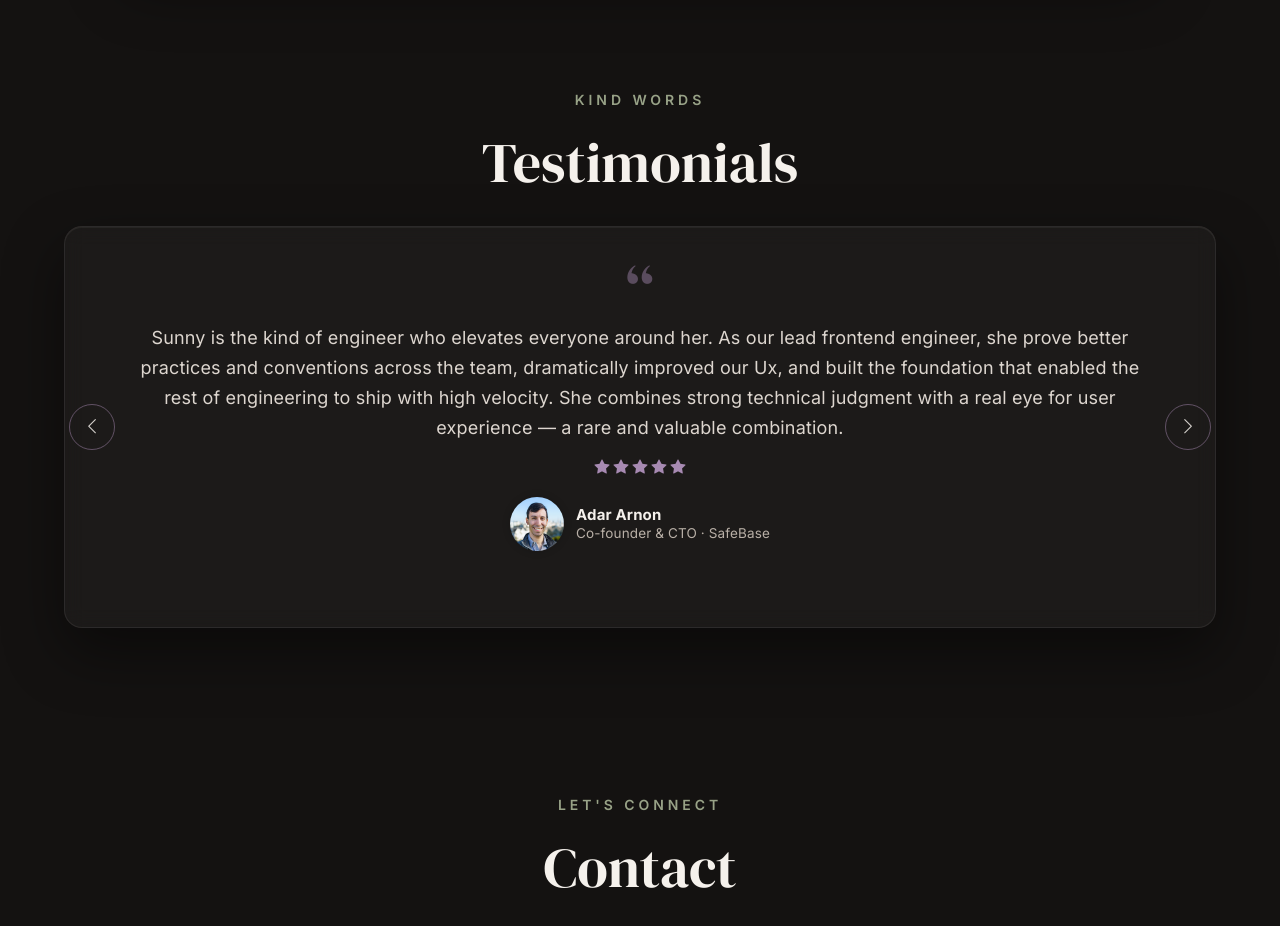
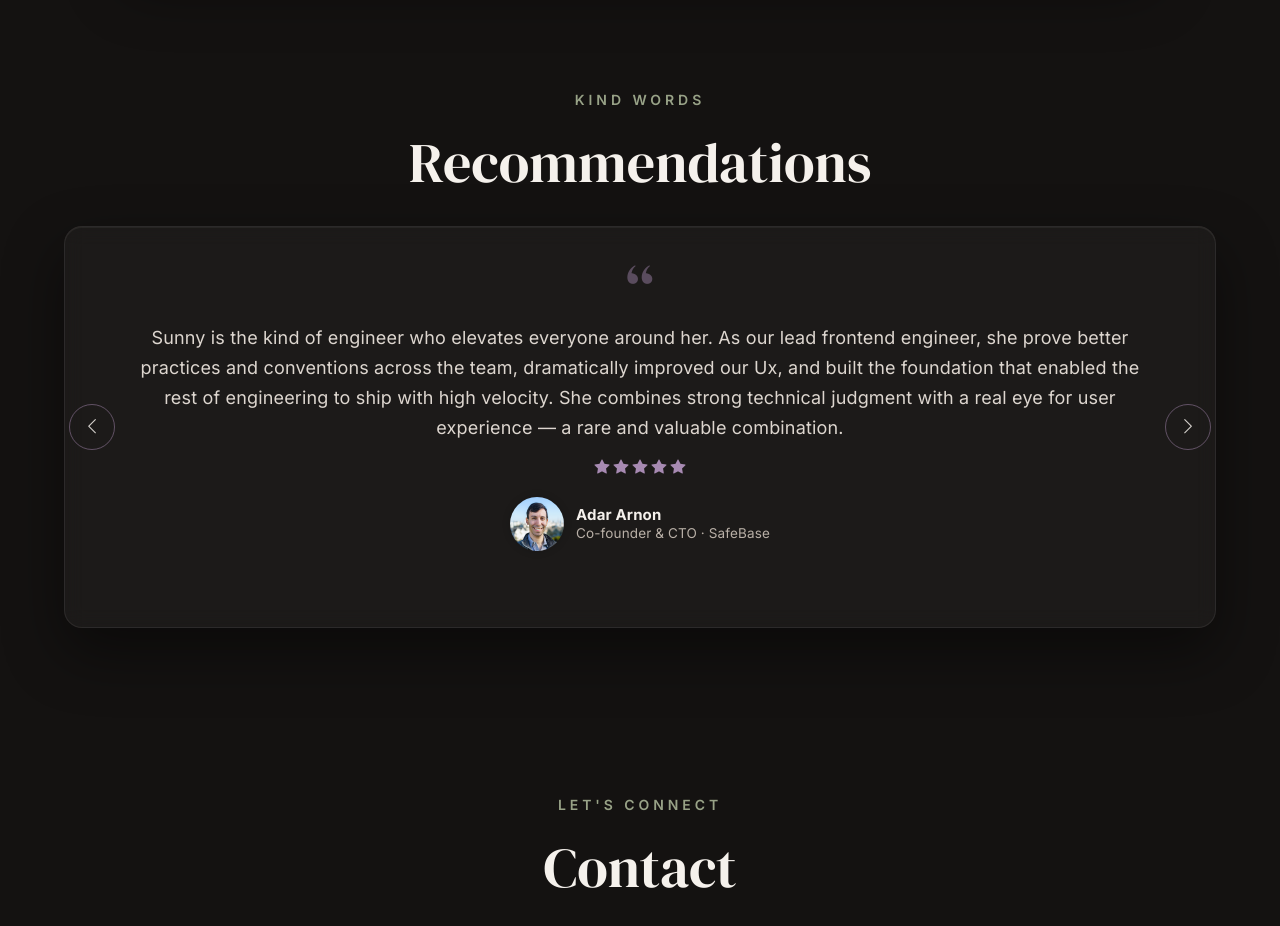
Before and after one commit to sunnydatko/sunny-datko, a React (Vite) app: page / in a window 1280 px wide. Shown: the part 3780-4706 px from the top of the page. Built offline with nearby package versions, Linux system fonts and the light colour scheme.

Commit message:
rename testimonials to recommendations

```diff
--- a/src/components/Testimonials.tsx
+++ b/src/components/Testimonials.tsx
@@ -97,7 +97,7 @@ const Testimonials = () => {
               Kind Words
             </Typography>
             <Typography variant="h3" sx={{ mt: 2 }}>
-              Testimonials
+              Recommendations
             </Typography>
           </Box>
           <Box
```
